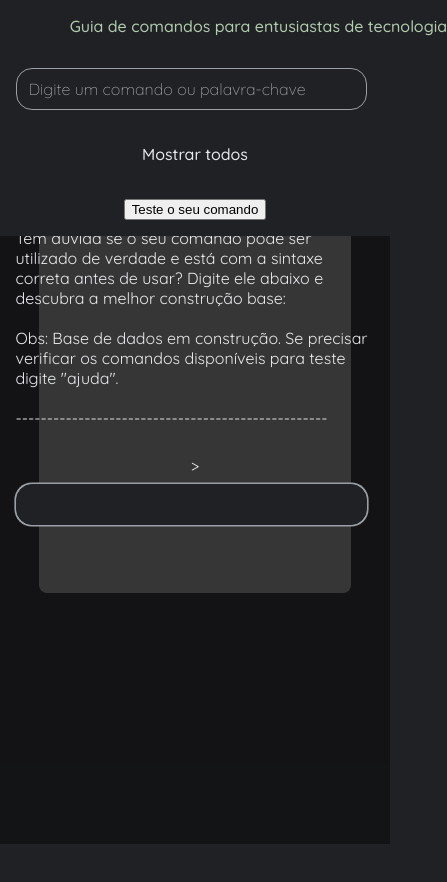
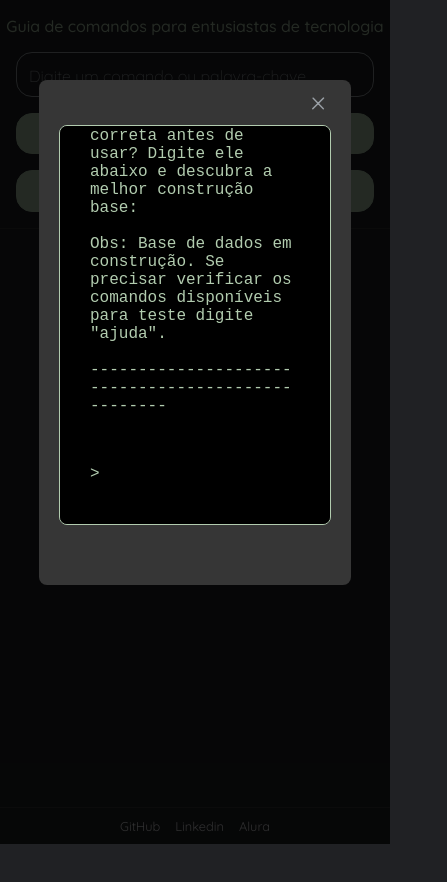
Before and after one commit to lauragrandoo/Imersao-GuiaDeComandos, a plain HTML site: page index.html in a window 390 px wide. Both pictures are taken after a click on the button "Teste o seu comando". Shown: the whole page, 447 px wide, since content can reach past the window. Drawn offline with Linux system fonts and the light colour scheme; no server answers.

Commit message:
Update style.css

```diff
--- a/style.css
+++ b/style.css
@@ -10,6 +10,11 @@
     --cinza-claro: #9aa0a6;
     --cinza-escuro: #363636;
     --preto: #202124;
+    --card-bg: #292a2d;
+    --card-hover-bg: #3c4043;
+    --transition-fast: all 0.2s ease;
+    --input-button-v-padding: 0.6rem;
+    --input-button-font-size: 1rem;
 }
 
 body {
@@ -17,6 +22,62 @@ body {
     background: var(--preto);
     color: var(--branco);
     font-family: "Quicksand", sans-serif;
+}
+
+div button,
+#botao-busca,
+#btn-abrir-cmd {
+    padding: var(--input-button-v-padding) 2rem;
+    border-radius: 1rem;
+    cursor: pointer;
+    font-family: inherit;
+    font-weight: 600;
+    font-size: var(--input-button-font-size);
+    white-space: nowrap;
+    transition: background-color 0.2s ease, color 0.2s ease, box-shadow 0.2s ease;
+    background-color: var(--primary-color);
+    color: var(--preto);
+    border: 1px solid var(--primary-color);
+    line-height: normal;
+}
+
+div button:hover {
+    background-color: var(--preto);
+    color: var(--primary-color);
+    border-color: var(--primary-color);
+    box-shadow: 0 0 0 0.1rem var(--primary-color);
+}
+
+div button:active {
+    transform: scale(0.98);
+}
+
+div input {
+    padding: var(--input-button-v-padding) 0.75rem;
+    border-radius: 1rem;
+    border: 1px solid var(--cinza-claro);
+    background: var(--preto);
+    font-family: inherit;
+    font-size: var(--input-button-font-size);
+    transition: var(--transition-fast);
+    width: 22.5rem;
+    color: var(--branco);
+    margin-right: 0;
+
+    height: auto;
+    line-height: normal;
+}
+
+div input::placeholder {
+    font-size: var(--input-button-font-size);
+    font-weight: 300;
+    color: var(--cinza-claro);
+}
+
+div input:focus {
+    outline: none;
+    border-color: var(--primary-color);
+    box-shadow: 0 0 0 0.1rem var(--primary-color);
 }
 
 header {
@@ -28,177 +89,87 @@ header {
     top: 0;
     background: var(--preto);
     z-index: 10;
-    border-bottom: 1px;
+    border-bottom: 1px solid var(--cinza-escuro);
     gap: 1rem;
 }
 
-header h1 {
+header h1,
+.titulo-principal {
     font-size: 1.5rem;
     margin: 0;
     font-weight: 500;
     white-space: nowrap;
     color: var(--primary-color);
-}
-
-#titulo-principal{
     cursor: pointer;
 }
 
-div input {
-    padding: 0.62rem 0.75rem;
-    border-radius: 1rem;
-    border: 1px solid var(--cinza-claro);
-    background: var(--preto);
-    font-family: inherit;
-    font-size: 1.2rem;
-    transition: all 0.2s ease;
-    width: 30rem;
-    color: var(--branco);
-    margin-right: .5rem;
+header > div {
+    display: flex;
+    align-items: center;
+    gap: 0.5rem;
 }
 
-div input::placeholder {
-    font-size: 1.2rem;
-    font-weight: 300;
-    color: var(--cinza-claro);
+div input {
+    margin-right: 0;
 }
 
-div input:focus {
-    outline: none;
-    border-color: var(--preto);
-    box-shadow: 0 0 0 0.1rem var(--cinza-claro);
+main {
+    max-width: 80rem;
+    margin: 0 auto;
+    margin-top: 2rem;
+    height: calc(100vh - 4rem - 2rem - 3.5rem);
+    overflow-y: scroll;
+    -ms-overflow-style: none;
+    scrollbar-width: none;
 }
 
-#botao-busca {
-    padding: 0.6rem 2rem;
-    border-radius: 1rem;
-    cursor: pointer;
-    font-family: inherit;
-    font-weight: 500;
-    font-size: 1rem;
-    white-space: nowrap;
-    transition: background-color 0.2s ease, color 0.2s ease;
-    background-color: var(--preto);
-    color: var(--branco);
-    border: 1px solid var(--preto);
-}
-
-#botao-busca:hover {
-    background-color: var(--primary-color);
-    color: var(--preto);
-    box-shadow: 0 0 0 0.1rem var(--primary-color);
-}
-
-#botao-busca:active {
-    transform: scale(0.98);
+main::-webkit-scrollbar {
+    display: none;
 }
 
 .mensagem-inicial {
-    text-align: center;
+    background-color: var(--preto);
+    color: var(--primary-color);
     font-size: 1.1em;
-    color: var(--branco);
+    padding: 30px;
+    border: 1px solid var(--cinza-escuro);
+    border-radius: 8px;
+    text-align: left;
     width: 60%;
+    max-width: 700px;
     position: absolute;
     top: 50%;
     left: 50%;
     transform: translate(-50%, -50%);
     z-index: 5;
-    text-align: justify;
+    line-height: 1.6;
 }
 
 .card-container:not(:empty) + #mensagem-inicial {
     display: none;
 }
 
-main {
-    overflow-y: scroll;
-    max-width: 80rem;
-    margin: 0 auto;
-    margin-top: 2rem;
-    height: calc(100vh - 10rem - 4rem);
-    -ms-overflow-style: none;  /* IE e Edge */
-
-    .modal {
-      display: none;
-      position: fixed;
-      z-index: 1;
-      left: 0;
-      top: 0;
-      width: 100%;
-      height: 100%;
-      overflow: auto;
-      background-color: rgb(0,0,0);
-      background-color: rgba(0,0,0,0.4);
-      padding-top: 60px;
-    }
-
-    .modal-content {
-      background-color: var(--cinza-escuro);
-      color: var(--branco);
-      margin: 5% auto;
-      padding: 20px;
-      width: 80%;
-      max-width: 600px;
-      border-radius: 8px;
-      position: relative;
-    }
-
-    .close {
-      color: #aaa;
-      position: absolute;
-      top: 10px;
-      right: 25px;
-      font-size: 35px;
-      font-weight: 200;
-    }
-
-    .close:hover,
-    .close:focus {
-      color: black;
-      text-decoration: none;
-      cursor: pointer;
-    }
-
-    .exemplos-container pre {
-        background-color: var(--preto);
-        display: block;
-        padding: 10px;
-        border-radius: 5px;
-        white-space: pre-wrap;
-    }
-
-    .link_modal{
-        color: var(--primary-color);
-        text-decoration: none;
-    }
-
-    scrollbar-width: none;  /* Firefox */
-}
-
-main::-webkit-scrollbar {
-    display: none; /* Chrome, Safari e Opera */
-}
-
 .card-container {
     display: grid;
     grid-template-columns: repeat(4, 1fr);
     gap: 1.5rem;
+    padding-bottom: 3rem;
 }
 
 article {
-    background-color: #292a2d;
+    background-color: var(--card-bg);
     border-radius: 8px;
     padding: 1.5rem;
-    margin-bottom: 0.20rem;
     box-shadow: none;
     transition: background-color 0.3s ease, transform 0.3s ease;
     border: none;
+    margin-bottom: 0;
 }
 
 article:hover {
     transform: scale(1.01);
     cursor: pointer;
-    background-color: #3c4043;
+    background-color: var(--card-hover-bg);
 }
 
 article h5 {
@@ -215,7 +186,6 @@ article p {
     margin: 0.5rem 0;
     line-height: 1.6;
     font-size: 14px;
-    margin-bottom: 0.5rem;
     color: var(--branco);
 }
 
@@ -234,8 +204,118 @@ article a:hover {
     text-decoration: underline;
 }
 
+#modal {
+    display: none;
+    position: fixed;
+    z-index: 9999;
+    left: 0;
+    top: 0;
+    width: 100%;
+    height: 100%;
+    overflow: auto;
+    background-color: rgba(0,0,0,0.8);
+    padding-top: 60px;
+}
+
+.modal-content {
+    background-color: var(--cinza-escuro);
+    color: var(--branco);
+    margin: 5% auto;
+    padding: 20px;
+    width: 80%;
+    max-width: 600px;
+    border-radius: 8px;
+    position: relative;
+    z-index: 10000;
+}
+
+.close-card,
+.close-terminal {
+    color: var(--cinza-claro);
+    position: absolute;
+    top: 10px;
+    right: 25px;
+    font-size: 35px;
+    font-weight: 200;
+    cursor: pointer;
+}
+
+.close-card:hover,
+.close-card:focus {
+    color: var(--primary-color);
+    text-decoration: none;
+}
+
+.close-terminal {
+    float: right;
+    position: absolute;
+    z-index: 10000;
+    margin-top: -10px;
+
+}
+
+.exemplos-container pre {
+    background-color: var(--preto);
+    display: block;
+    padding: 10px;
+    border-radius: 5px;
+    white-space: pre-wrap;
+}
+
+.link_modal{
+    color: var(--primary-color);
+    text-decoration: none;
+}
+
+.link_modal:hover {
+    text-decoration: underline;
+}
+
+#terminal-container {
+    background-color: #000;
+    color: var(--primary-color);
+    font-family: 'Courier New', monospace;
+    font-size: 16px;
+    padding: 30px;
+    margin-top: 25px;
+    height: 400px;
+    overflow-y: auto;
+    border: 1px solid var(--primary-color);
+    border-radius: 8px;
+    width: 100%;
+    box-sizing: border-box;
+    position: relative;
+}
+
+#output {
+    margin-bottom: 20px;
+}
+
+.input-line {
+    display: flex;
+    align-items: baseline;
+}
+
+.prompt {
+    margin-right: 5px;
+}
+
+#command-input {
+    background: none;
+    color: inherit;
+    border: none;
+    outline: none;
+    flex-grow: 1;
+}
+
+#command-input:focus {
+    border: none;
+    outline: none;
+    box-shadow: none;
+}
+
 .footer {
-    position: absolute;
+    position: fixed;
     bottom: 0;
     left: 0;
     width: 100%;
@@ -244,11 +324,7 @@ article a:hover {
     padding: 15px 20px;
     border-top: 1px solid var(--cinza-escuro);
     font-size: 0.8rem;
-}
-
-.footer-location {
-    color: #9aa0a6;
-    margin-bottom: 10px;
+    z-index: 9;
 }
 
 .footer-links {
@@ -257,6 +333,8 @@ article a:hover {
     flex-wrap: wrap;
     justify-content: center;
     gap: 15px;
+    padding: 0;
+    margin: 0;
 }
 
 .footer-links a {
@@ -269,9 +347,41 @@ article a:hover {
     color: var(--primary-color);
 }
 
-@media (max-width: 1200px) {
+@media (max-width: 1600px) {
     .card-container {
-        grid-template-columns: repeat(2, 1fr);
+        grid-template-columns: repeat(3, 2fr);
+        padding: 0 60px 0 60px;
+    }
+
+    header {
+        flex-direction: column;
+        padding: 1rem;
+    }
+
+    header h1 {
+        text-align: center;
+        margin-bottom: 1rem;
+    }
+
+    header > div {
+        flex-direction: column;
+        width: 100%;
+    }
+
+    div input {
+        width: 100%;
+        max-width: 30rem;
+        font-size: 1.2rem;
+    }
+
+    div button {
+        width: 100%;
+        max-width: 30rem;
+        margin-top: 0.5rem;
+    }
+
+    .mensagem-inicial {
+        width: 80%;
     }
 }
 
@@ -283,16 +393,34 @@ article a:hover {
 
     header h1 {
         text-align: center;
-        margin-bottom: 1rem;
+        margin-bottom: 0.4rem;
+    }
+
+    .titulo-principal{
+        font-size: 1rem;
+        word-wrap: break-word;
+    }
+
+    header > div {
+        flex-direction: column;
+        width: 100%;
     }
 
     div input {
-        width: 90vw;
+        width: 100%;
+        max-width: 30rem;
         font-size: 1.2rem;
+    }
+
+    div button {
+        width: 100%;
+        max-width: 30rem;
+        margin-top: 0.5rem;
     }
 
     main {
         padding: 0 1rem;
+        margin-top: 1rem;
     }
 
     article:hover {
@@ -302,37 +430,32 @@ article a:hover {
     .card-container {
         grid-template-columns: 1fr;
     }
+
+    .mensagem-inicial{
+         font-size: 0.9rem;
+         padding: 20px;
+    }
 }
 
 @media (max-width: 480px) {
     header h1 {
+        font-size: 0.4rem;
+    }
+
+    .titulo-principal{
         font-size: 1rem;
-        max-width: 70%;
         word-wrap: break-word;
     }
 
-    div input,
-    div input::placeholder {
-        font-size: 1rem;
+    .mensagem-inicial{
+         font-size: 0.85rem;
     }
 
     article h5 {
         font-size: 1.3rem;
     }
 
-    div {
-        display: flex;
-        align-items: center;
-        justify-content: center;
-        flex-direction: column;
-        gap: 0.5rem;
-    }
-
     .footer {
-        display: none;
-    }
-
-    button {
-        margin-top: 1rem;
+        padding: 10px 10px;
     }
 }
```
